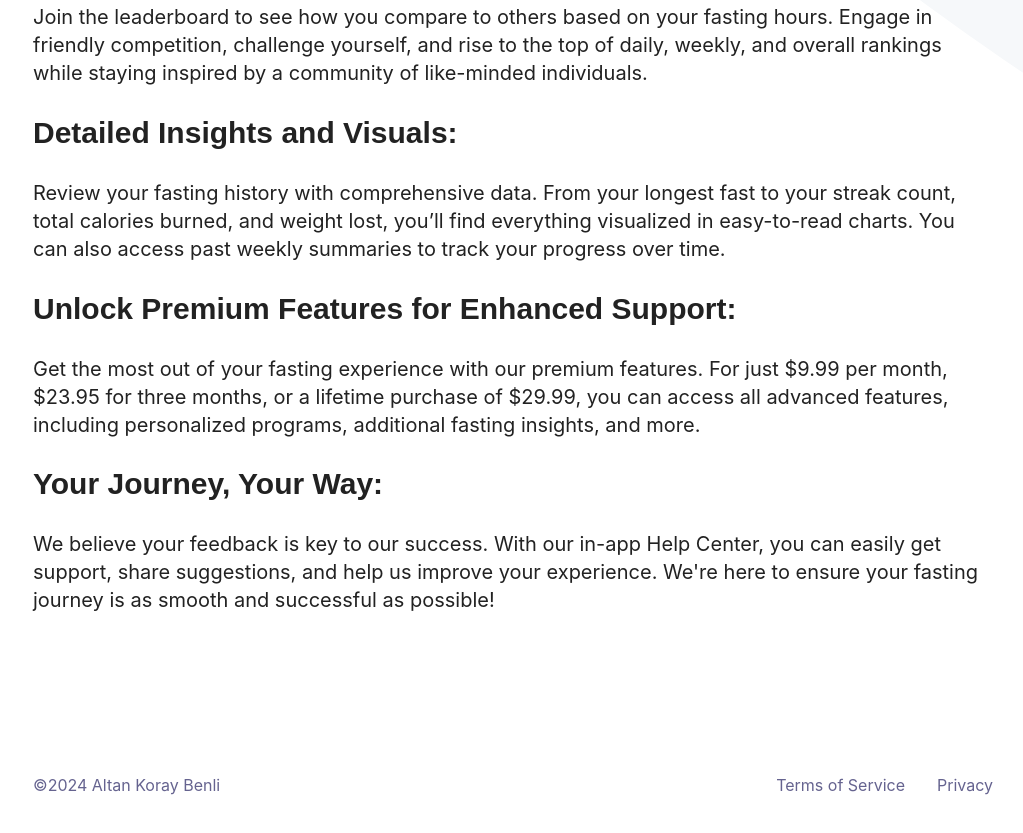
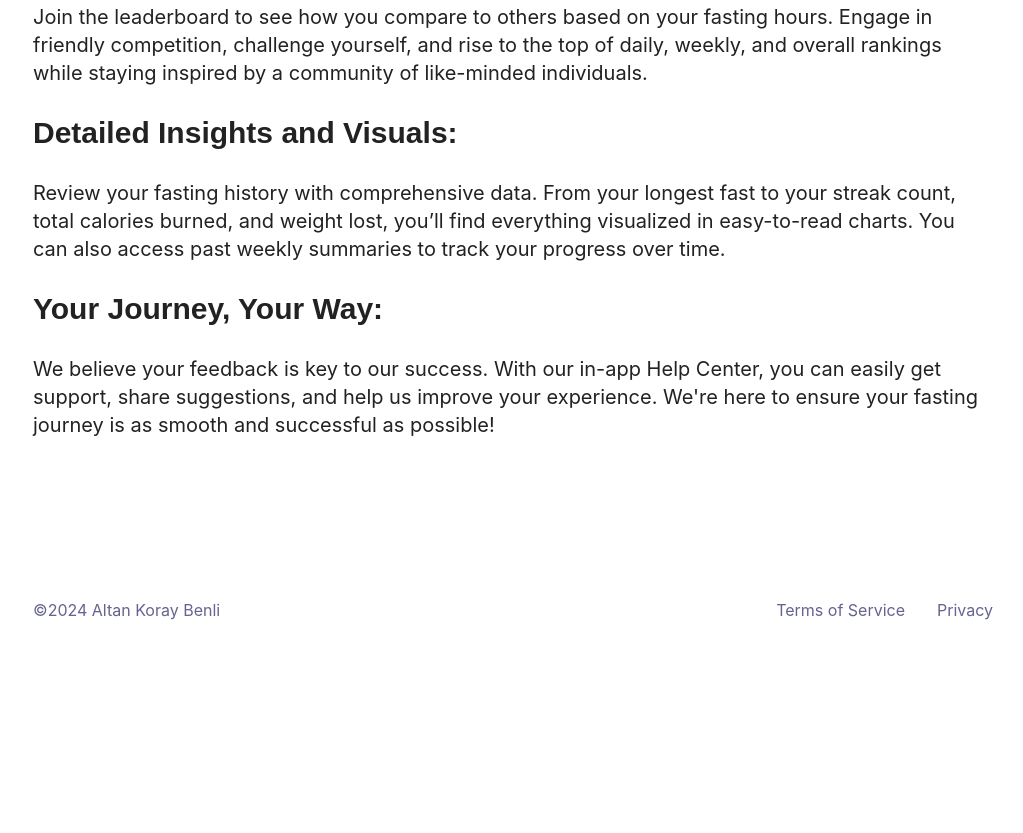
Before and after one commit to altankorayy/fasting-tracker-io, a plain HTML site: page index.html in a window 1280 px wide. Shown: the part 1694-2527 px from the top of the page, without its empty margins (127-1150 px from the left). After the commit the page ends 2355 px from the top, so only its background shows below. Drawn offline with Linux system fonts and the light colour scheme.

```diff
--- a/index.html
+++ b/index.html
@@ -85,11 +85,6 @@
     Review your fasting history with comprehensive data. From your longest fast to your streak count, total calories burned, and weight lost, you’ll find everything visualized in easy-to-read charts. You can also access past weekly summaries to track your progress over time.
 </p>
 
-<h2>Unlock Premium Features for Enhanced Support:</h2>
-<p>
-    Get the most out of your fasting experience with our premium features. For just $9.99 per month, $23.95 for three months, or a lifetime purchase of $29.99, you can access all advanced features, including personalized programs, additional fasting insights, and more.
-</p>
-
 <h2>Your Journey, Your Way:</h2>
 <p>
     We believe your feedback is key to our success. With our in-app Help Center, you can easily get support, share suggestions, and help us improve your experience. We're here to ensure your fasting journey is as smooth and successful as possible!
```
Also changed, not shown: 2 other files.
